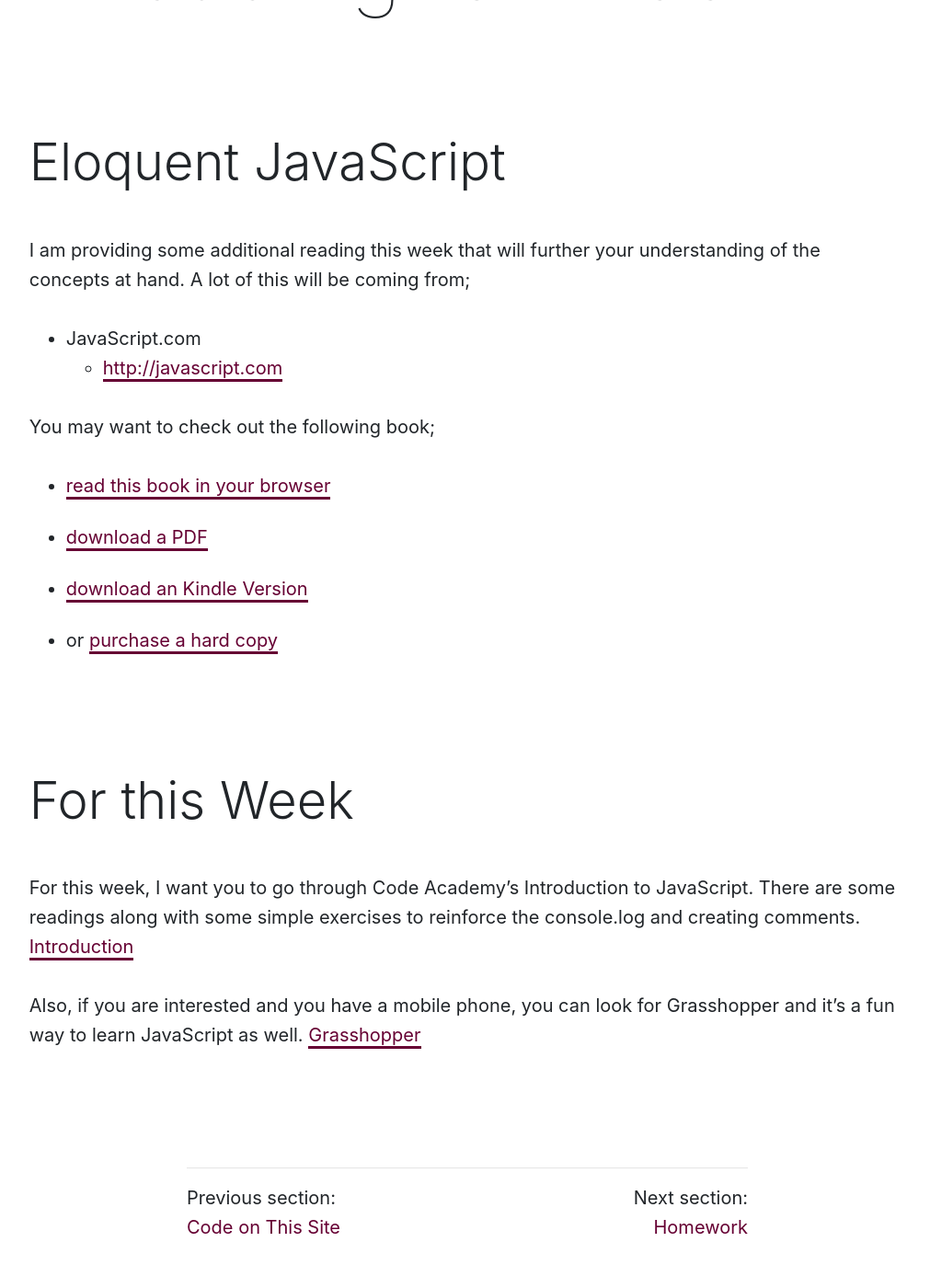
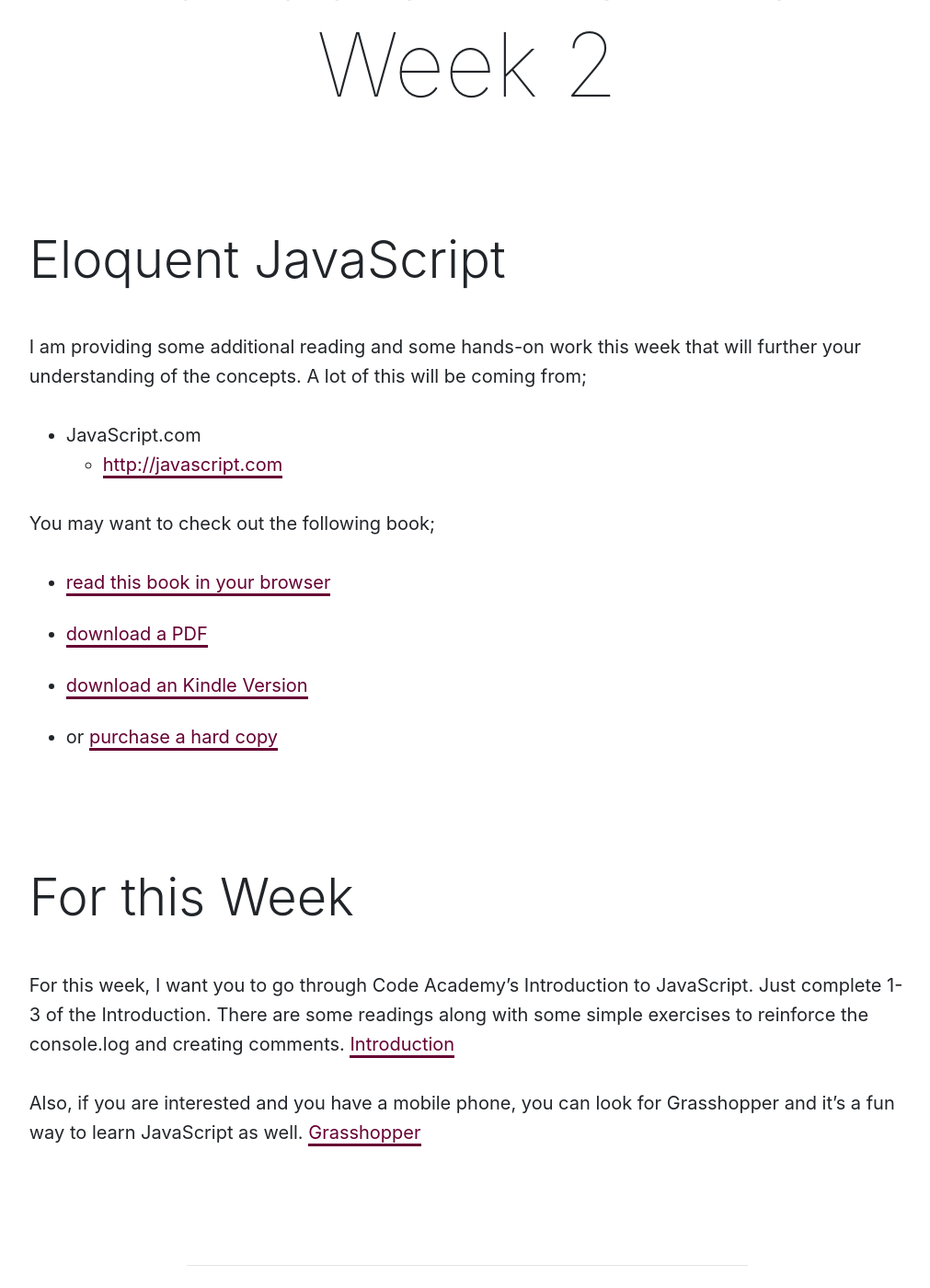
Before and after one commit to Montana-Media-Arts/441-web-tech-Spring2019-course, a Jekyll site: the page built from modules/week-2/_posts/2010-02-01-handson.md, in a window 1280 px wide and 1400 px high, scrolled down 515 px. Shown: the whole window at 92% size, without its empty margins (132-1143 px from the left). Built offline with Jekyll 4.4.1, drawn with Linux system fonts in a browser that asks for light colours; nearby versions of some CDN libraries; before the commit the page ends 1881 px from its top, so only the background shows below that; some of the changed text lies outside the part shown.

Commit message:
rename file and updated text

```diff
--- a/modules/week-2/_posts/2010-02-01-reading.md
+++ b/modules/week-2/_posts/2010-02-01-handson.md
@@ -1,14 +1,14 @@
 ---
-title: Reading
+title: Hands-on Work
 module: 2
 jotted: false
 ---
 
-# Reading for Week 2
+# Hands on work for Week 2
 
 ## Eloquent JavaScript
 
-I am providing some additional reading this week that will further your understanding of the concepts at hand. A lot of this will be coming from;
+I am providing some additional reading and some hands-on work this week that will further your understanding of the concepts. A lot of this will be coming from;
 
 - JavaScript.com
     - [http://javascript.com](http://javascript.com)
@@ -22,6 +22,6 @@ You may want to check out the following book;
 
 ## For this Week
 
-For this week, I want you to go through Code Academy's Introduction to JavaScript.  There are some readings along with some simple exercises to reinforce the console.log and creating comments. [Introduction](https://www.codecademy.com/courses/introduction-to-javascript/lessons/introduction-to-javascript/exercises/intro?action=resume_content_item)
+For this week, I want you to go through Code Academy's Introduction to JavaScript.  Just complete 1-3 of the Introduction.  There are some readings along with some simple exercises to reinforce the console.log and creating comments. [Introduction](https://www.codecademy.com/courses/introduction-to-javascript/lessons/introduction-to-javascript/exercises/intro?action=resume_content_item)
 
 Also, if you are interested and you have a mobile phone, you can look for Grasshopper and it's a fun way to learn JavaScript as well. [Grasshopper](https://grasshopper.codes/)
```
